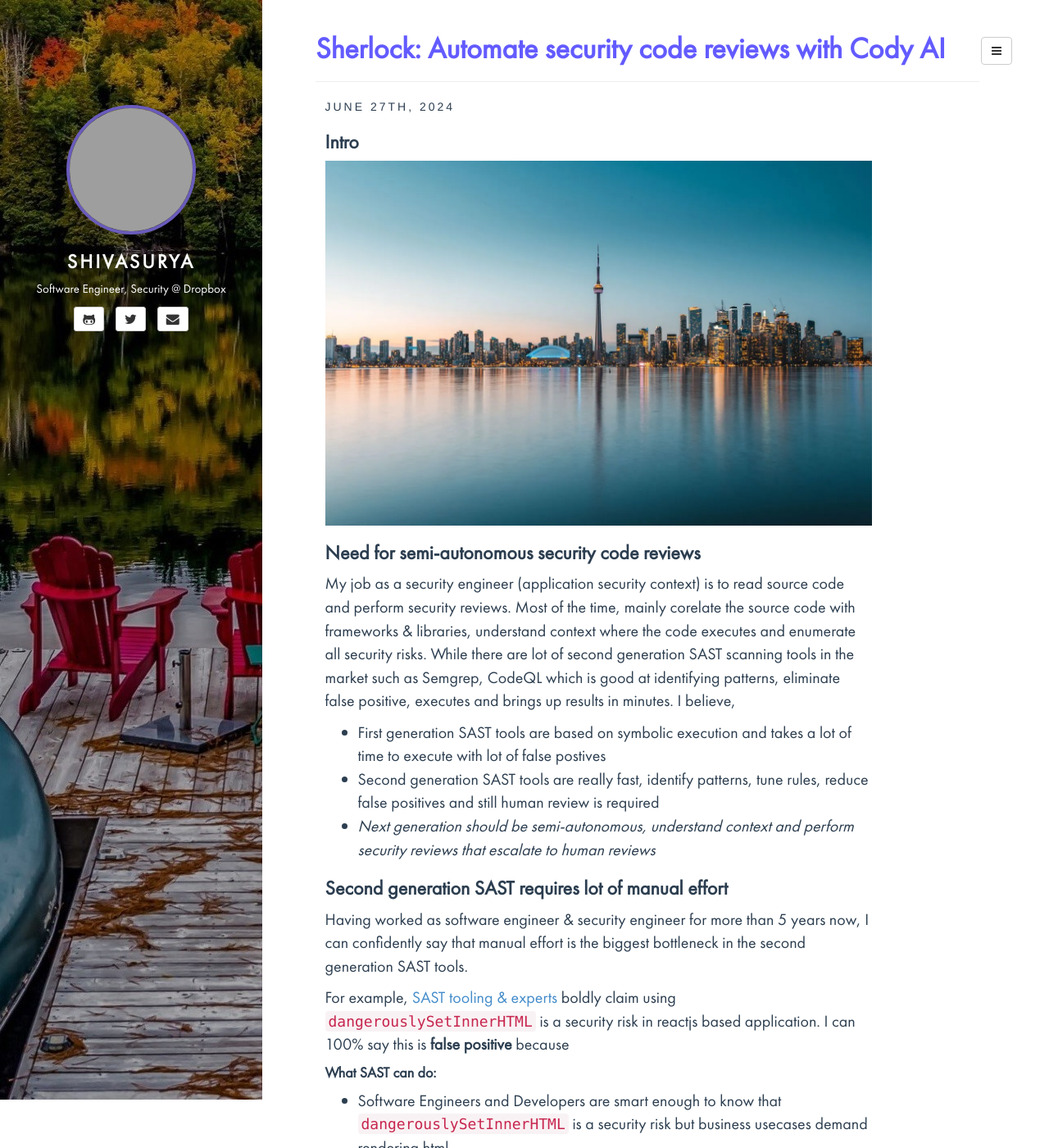
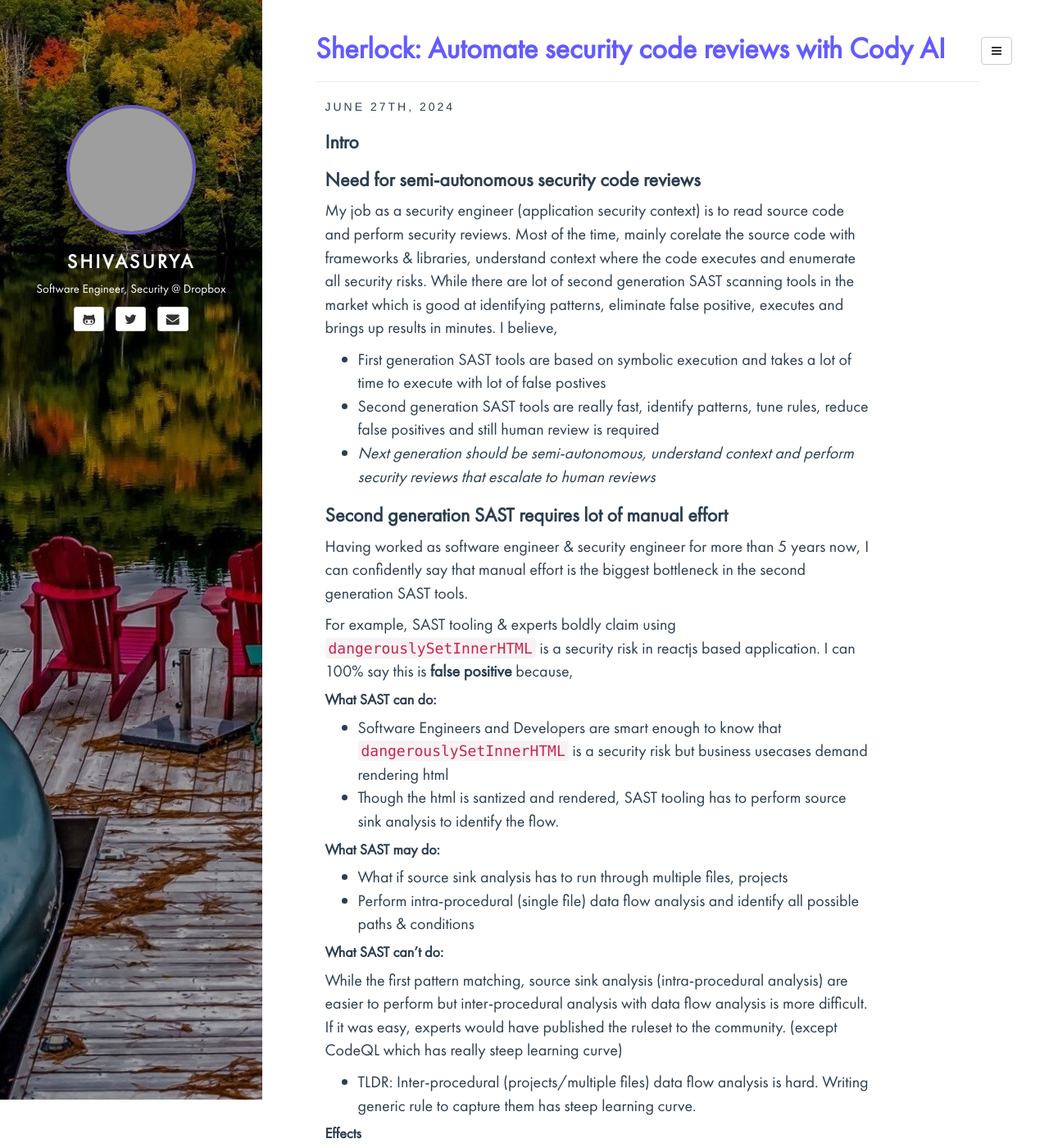
Before and after one commit to s5dev/s5dev.github.io, a Jekyll site: the page built from _posts/2024-06-27-automate-security-code-reviews-with-cody-ai.md, in a window 1280 px wide and 1400 px high. Shown: the whole window at 82% size. Built offline with Jekyll 4.4.1, drawn with Linux system fonts in a browser that asks for light colours; comment, search, counter and statistics services are not loaded; some of the changed lines change nothing that is shown; some of the changed text lies outside the part shown; grey boxes are pictures that could not be loaded.

Commit message:
Fixed blog post

````diff
--- a/_posts/2024-06-27-automate-security-code-reviews-with-cody-ai.md
+++ b/_posts/2024-06-27-automate-security-code-reviews-with-cody-ai.md
@@ -9,11 +9,9 @@
 
 ### Intro
 
-![Toronto Skyline](/assets/media/yyz.webp)
-
 ### Need for semi-autonomous security code reviews
 
-My job as a security engineer (application security context) is to read source code and perform security reviews. Most of the time, mainly corelate the source code with frameworks & libraries, understand context where the code executes and enumerate all security risks. While there are lot of second generation SAST scanning tools in the market such as Semgrep, CodeQL which is good at identifying patterns, eliminate false positive, executes and brings up results in minutes. I believe,
+My job as a security engineer (application security context) is to read source code and perform security reviews. Most of the time, mainly corelate the source code with frameworks & libraries, understand context where the code executes and enumerate all security risks. While there are lot of second generation SAST scanning tools in the market which is good at identifying patterns, eliminate false positive, executes and brings up results in minutes. I believe,
 
 - First generation SAST tools are based on symbolic execution and takes a lot of time to execute with lot of false postives
 - Second generation SAST tools are really fast, identify patterns, tune rules, reduce false positives and still human review is required
@@ -23,7 +21,7 @@
 
 Having worked as software engineer & security engineer for more than 5 years now, I can confidently say that manual effort is the biggest bottleneck in the second generation SAST tools.
 
-For example, [SAST tooling & experts](https://semgrep.dev/r?q=typescript.react.security.audit.react-dangerouslysetinnerhtml) boldly claim using `dangerouslySetInnerHTML` is a security risk in reactjs based application. I can 100% say this is **false positive** because
+For example, SAST tooling & experts boldly claim using `dangerouslySetInnerHTML` is a security risk in reactjs based application. I can 100% say this is **false positive** because,
 
 #### What SAST can do:
 - Software Engineers and Developers are smart enough to know that `dangerouslySetInnerHTML` is a security risk but business usecases demand rendering html
@@ -48,22 +46,32 @@
 
 | Code Review Task  | Capability  | Instruction fine-tuned LLM | SAST Tools  |
 |:--------|:-------------|:-------------:|:-------------:|
-| Spot vulnerable pattern | Pattern matching  | ✅ | ✅ |
+| Find vulnerable pattern | Pattern matching  | ✅ | ✅ |
 | Understand vulnerability class | Understand context | ✅ | ❌ |
 | Identify false positive | Better classifier  | ✅  | ❌  |
 | Reading through projects, multiple files | Fetch context  | ❌  | ❌  |
 
 ### Why Cody AI?
 
-The answer is simple, Context is King 👑 . No other assistant knows your codebase better than [Cody AI](https://sourcegraph.com/cody). Combining capabilities of LLM (kind of NLP tasks) and finding perfect context from the codebase can help in performing security code reviews.
+Context is King 👑 . No other assistant knows your codebase better than [Cody AI](https://sourcegraph.com/cody). Combining capabilities of LLM (kind of NLP tasks) and finding perfect context from the codebase can help in performing security code reviews.
 
 ### Show me the code 🧑‍💻
 
 Cody has experimental CLI support for chat, autocomplete by specifying repo as context.
 
-> npm install -g @sourcegraph/cody-agent
+> npm install -g @sourcegraph/cody
 
 ```bash
 # Ask Cody a question (with Sourcegraph Enterprise repository context):
-cody-agent experimental-cli chat --context-repo github.com/sourcegraph/sourcegraph --show-context -m 'how is authentication handled in sourcegraph?'
+cody cli chat --context-repo github.com/sourcegraph/sourcegraph --show-context -m 'how is authentication handled in sourcegraph?'
 ```
+
+### How I integrate Cody AI into my workflow?
+
+While i use Cody regularly for code completion and chat, I have integrated Cody into my workflow SAST tooling to perform additional security code reviews.
+
+![Sherlock powered by Cody AI](/assets/media/sherlock.png)
+
+### Closing Note:
+
+For bugs or hugs & discussion, DM in [Twitter](https://twitter.com/sshivasurya). Opinions are my own and not the views of my employer.
````
Also changed, not shown: assets/media/sherlock.png (added), assets/media/yyz.webp (deleted).
